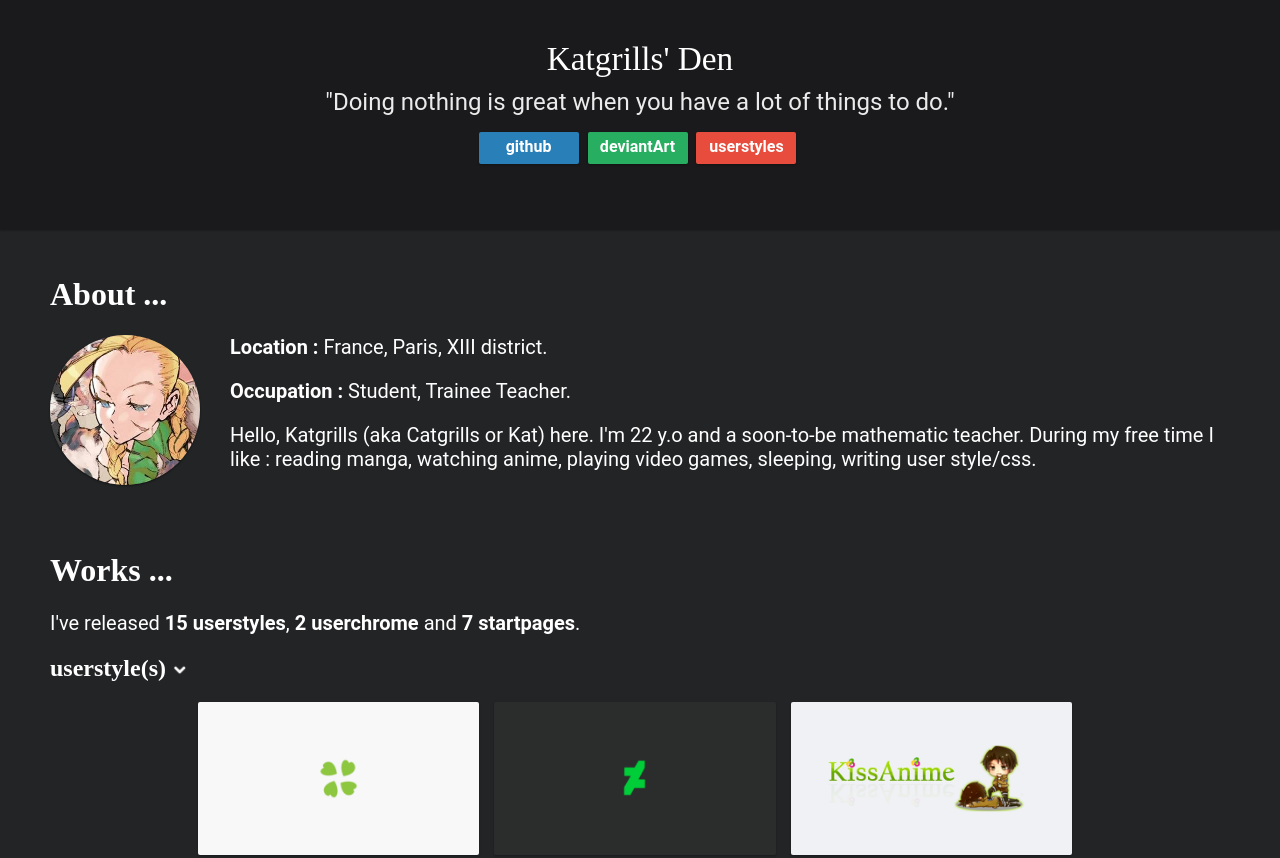
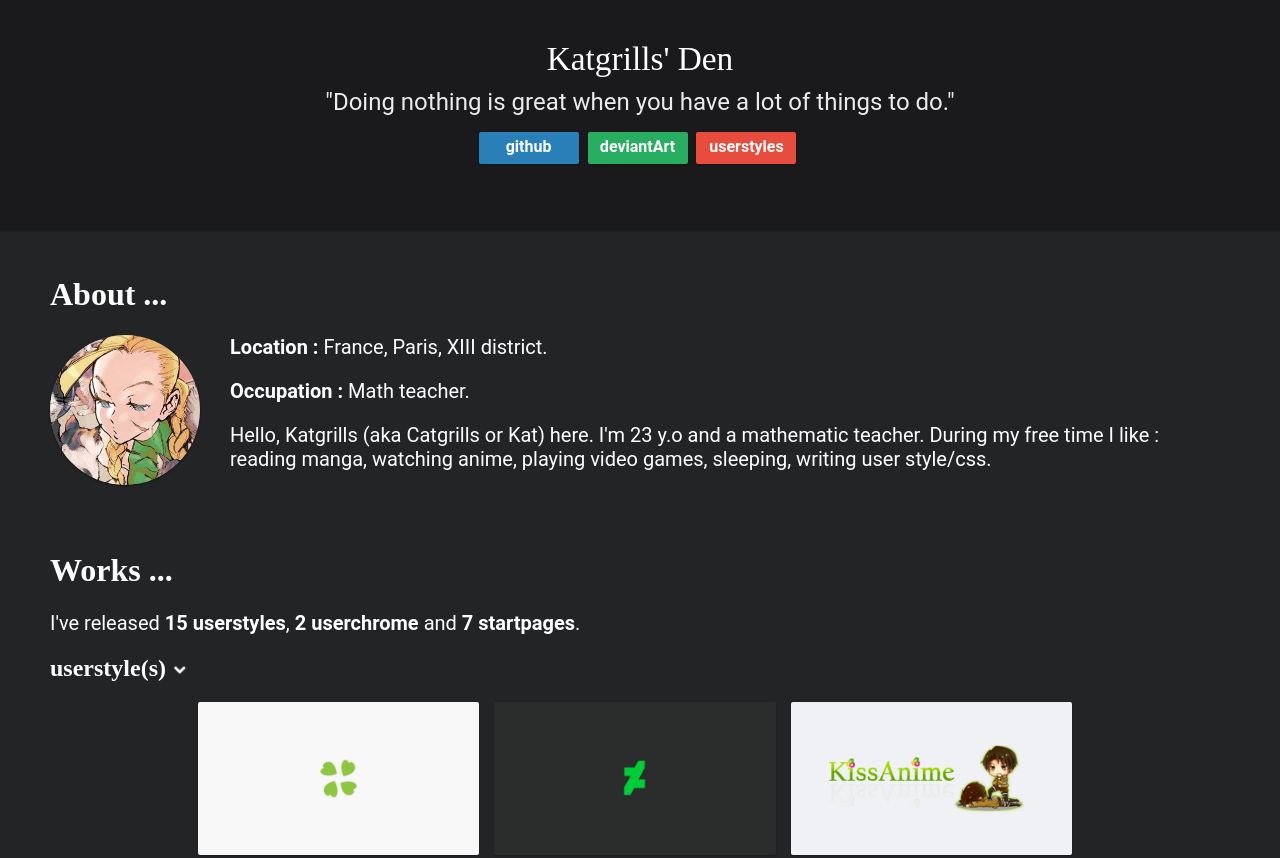
Before and after one commit to Catgrills/Catgrills.github.io, a plain HTML site: page index.html in a window 1280 px wide. Shown: the top 858 px of the page. Drawn offline with Linux system fonts and the light colour scheme.

Commit message:
Update index.html

```diff
--- a/index.html
+++ b/index.html
@@ -35,8 +35,8 @@
 			<div class="avatar"></div>
 			<div class="text">
 				<p><strong>Location : </strong>France, Paris, XIII district.</p>
-				<p><strong>Occupation : </strong>Student, Trainee Teacher.</p>
-				<p>Hello, Katgrills (aka Catgrills or Kat) here. I'm 22 y.o and a soon-to-be mathematic teacher. During my free time I like : reading manga, watching anime, playing video games, sleeping, writing user style/css.</p>
+				<p><strong>Occupation : </strong>Math teacher.</p>
+				<p>Hello, Katgrills (aka Catgrills or Kat) here. I'm 23 y.o and a mathematic teacher. During my free time I like : reading manga, watching anime, playing video games, sleeping, writing user style/css.</p>
 			</div>
 		</div>
 		<div class="block">
```
